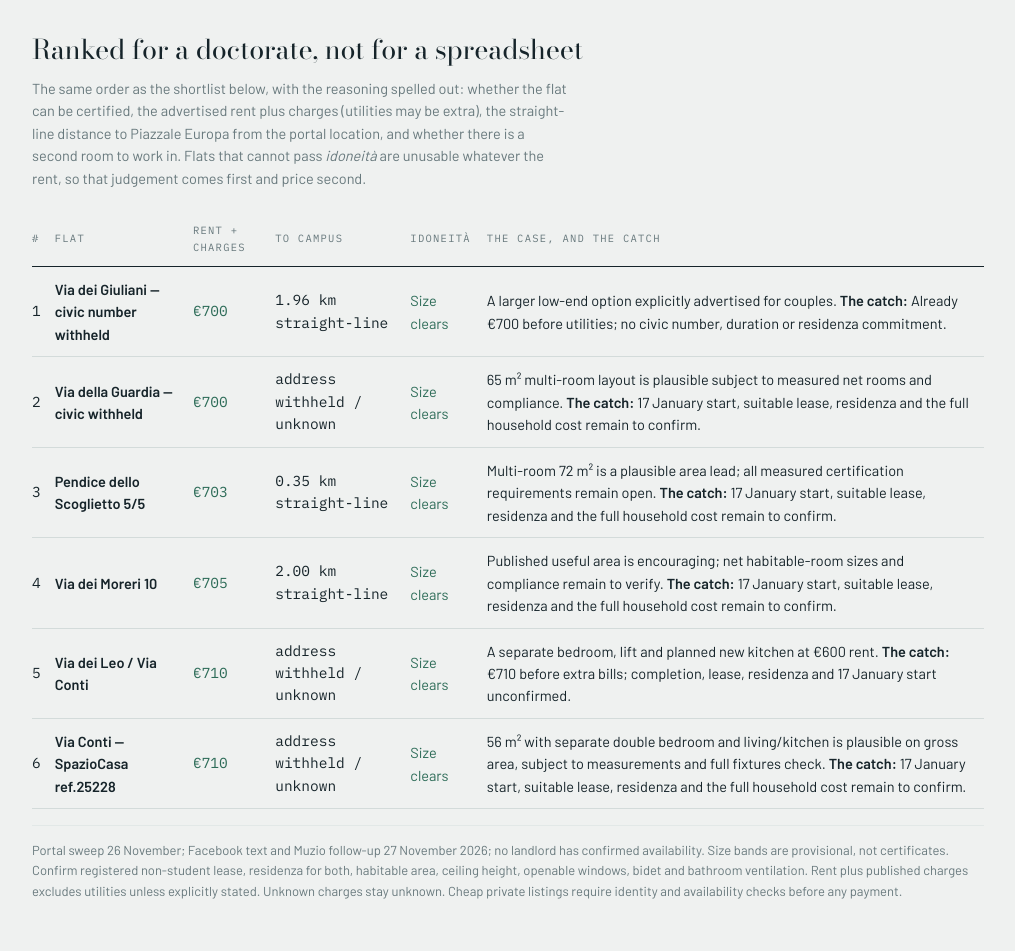
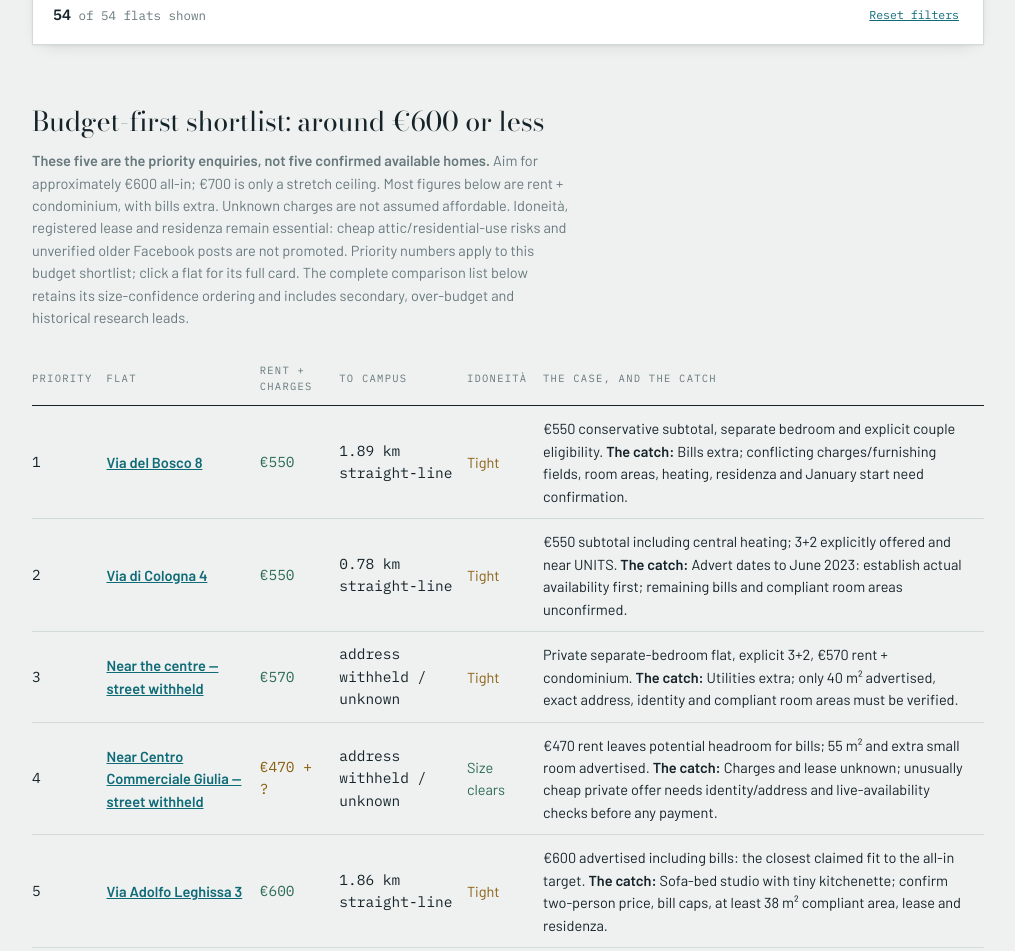
Before and after one commit to beregdsk/trieste-apartments, a plain HTML site: page index.html in a window 1280 px wide. Shown: the part 1560-2511 px from the top of the page, without its empty margins (132-1147 px from the left). Drawn offline with nearby package versions, Linux system fonts and the light colour scheme.

Commit message:
Prioritise the around-600-euro enquiry shortlist
Feature five lower-cost enquiries above the full comparison archive. Make 600 euros all-in the target and 700 a stretch ceiling, retaining all availability, cost and idoneita caveats.

```diff
--- a/index.html
+++ b/index.html
@@ -455,7 +455,7 @@ footer{
   <h1>A place to live.<br><em>Not just to stay.</em></h1>
   <p class="standfirst">A current-source shortlist for a doctoral student and partner. Portal sweep 26 November; Facebook text search and Muzio follow-up 27 November. Older Facebook offers are a separate unverified queue, not current recommendations. No owner has confirmed availability for 17 January 2027, residenza or certification. Earlier advertised availability does not establish acceptance of this lease start date.</p>
   <dl class="brief">
-    <div><dt>Budget ceiling</dt><dd>≈ €700 including bills</dd></div>
+    <div><dt>Priority budget</dt><dd>≈ €600 or less all-in · €700 stretch only</dd></div>
     <div><dt>Household</dt><dd>Two people · whole flat</dd></div>
     <div><dt>Required move-in</dt><dd>17 January 2027 · confirm with owner</dd></div>
     <div><dt>Lease</dt><dd>Registered · residenza for both</dd></div>
@@ -465,10 +465,10 @@ footer{
 </header>
 
 <section>
-  <h2>The number that matters</h2>
+  <h2>€600 is the target, not €700 rent</h2>
   <div class="money">
-    <p><strong>Your ceiling is about €700 including bills, not €700 advertised rent.</strong> A card’s subtotal is rent plus published condominium charges. Electricity, gas, water, TARI and internet may still be extra; some descriptions claim included bills, notably Via Leghissa (€600), but the exact inclusions, caps and two-person price still need written confirmation. Other bill-inclusive comparisons are over budget.</p>
-    <p><b>18 of the 54 cards have a published rent + charges subtotal at or below €700; 16 have unknown rent or charges and 20 are above €700.</b> This is not a claim that 18 homes fit the household budget or are legally suitable. The strongest low-cost leads still need owner verification.</p>
+    <p><strong>Priority: around €600 or less including bills. €700 is a stretch ceiling, not the target.</strong> Focus on roughly €400–500 rent where possible to leave room for charges and utilities. €550–600 before bills is a conditional enquiry, not a confirmed €600 home. A card’s subtotal is rent plus published condominium charges. Electricity, gas, water, TARI and internet may still be extra; some descriptions claim included bills, notably Via Leghissa (€600), but the exact inclusions, caps and two-person price still need written confirmation. Other bill-inclusive comparisons are over budget.</p>
+    <p><b>18 of the 54 cards have a published rent + charges subtotal at or below €700; 16 have unknown rent or charges and 20 are above €700.</b> This is not a claim that 18 homes fit the household budget or are legally suitable. Only <b>nine</b> cards have a known rent + charges subtotal ≤€600, still before extra bills. The five priority enquiries below exclude known certification-risk layouts; all still need owner verification.</p>
     <p><b>No invented charges.</b> Missing spese remain unknown, sort after known totals inside each size band and stay visible when filtering. No-residenza means exclusion, not a discount. A student-targeted ad is eligible to enquire about, but the student contract needs replacing with a suitable 3+2 or transitorio.</p>
   </div>
 </section>
@@ -518,61 +518,53 @@ footer{
 </section>
 
 <section id="ranked">
-  <h2>Ranked for a doctorate, not for a spreadsheet</h2>
-  <p class="sectionnote">The same order as the shortlist below, with the reasoning spelled out: whether the flat can be certified, the advertised rent plus charges (utilities may be extra), the straight-line distance to Piazzale Europa from the portal location, and whether there is a second room to work in. Flats that cannot pass <i>idoneità</i> are unusable whatever the rent, so that judgement comes first and price second.</p>
+  <h2>Budget-first shortlist: around €600 or less</h2>
+  <p class="sectionnote"><b>These five are the priority enquiries, not five confirmed available homes.</b> Aim for approximately €600 all-in; €700 is only a stretch ceiling. Most figures below are rent + condominium, with bills extra. Unknown charges are not assumed affordable. Idoneità, registered lease and residenza remain essential: cheap attic/residential-use risks and unverified older Facebook posts are not promoted. Priority numbers apply to this budget shortlist; click a flat for its full card. The complete comparison list below retains its size-confidence ordering and includes secondary, over-budget and historical research leads.</p>
 
   <table class="cov">
     <thead>
-      <tr><th>#</th><th>Flat</th><th>Rent + charges</th><th>To campus</th><th>Idoneità</th><th>The case, and the catch</th></tr>
+      <tr><th>Priority</th><th>Flat</th><th>Rent + charges</th><th>To campus</th><th>Idoneità</th><th>The case, and the catch</th></tr>
     </thead>
     <tbody>
       <tr>
         <td class="num">1</td>
-        <td><b>Via dei Giuliani — civic number withheld</b></td>
-<td class="num ok">€700</td>
-        <td class="num">1.96 km straight-line</td>
-        <td class="ok">Size clears</td>
-        <td>A larger low-end option explicitly advertised for couples. <b>The catch:</b> Already €700 before utilities; no civic number, duration or residenza commitment.</td>
+        <td><b><a href="#row-nov-bosco8">Via del Bosco 8</a></b></td>
+<td class="num ok">€550</td>
+        <td class="num">1.89 km straight-line</td>
+        <td class="part">Tight</td>
+        <td>€550 conservative subtotal, separate bedroom and explicit couple eligibility. <b>The catch:</b> Bills extra; conflicting charges/furnishing fields, room areas, heating, residenza and January start need confirmation.</td>
       </tr>
       <tr>
         <td class="num">2</td>
-        <td><b>Via della Guardia — civic withheld</b></td>
-<td class="num ok">€700</td>
-        <td class="num">address withheld / unknown</td>
-        <td class="ok">Size clears</td>
-        <td>65 m² multi-room layout is plausible subject to measured net rooms and compliance. <b>The catch:</b> 17 January start, suitable lease, residenza and the full household cost remain to confirm.</td>
+        <td><b><a href="#row-nov-cologna4">Via di Cologna 4</a></b></td>
+<td class="num ok">€550</td>
+        <td class="num">0.78 km straight-line</td>
+        <td class="part">Tight</td>
+        <td>€550 subtotal including central heating; 3+2 explicitly offered and near UNITS. <b>The catch:</b> Advert dates to June 2023: establish actual availability first; remaining bills and compliant room areas unconfirmed.</td>
       </tr>
       <tr>
         <td class="num">3</td>
-        <td><b>Pendice dello Scoglietto 5/5</b></td>
-<td class="num ok">€703</td>
-        <td class="num">0.35 km straight-line</td>
-        <td class="ok">Size clears</td>
-        <td>Multi-room 72 m² is a plausible area lead; all measured certification requirements remain open. <b>The catch:</b> 17 January start, suitable lease, residenza and the full household cost remain to confirm.</td>
+        <td><b><a href="#row-nov-centro570">Near the centre — street withheld</a></b></td>
+<td class="num ok">€570</td>
+        <td class="num">address withheld / unknown</td>
+        <td class="part">Tight</td>
+        <td>Private separate-bedroom flat, explicit 3+2, €570 rent + condominium. <b>The catch:</b> Utilities extra; only 40 m² advertised, exact address, identity and compliant room areas must be verified.</td>
       </tr>
       <tr>
         <td class="num">4</td>
-        <td><b>Via dei Moreri 10</b></td>
-<td class="num ok">€705</td>
-        <td class="num">2.00 km straight-line</td>
+        <td><b><a href="#row-nov-giulia470">Near Centro Commerciale Giulia — street withheld</a></b></td>
+<td class="num part">€470 + ?</td>
+        <td class="num">address withheld / unknown</td>
         <td class="ok">Size clears</td>
-        <td>Published useful area is encouraging; net habitable-room sizes and compliance remain to verify. <b>The catch:</b> 17 January start, suitable lease, residenza and the full household cost remain to confirm.</td>
+        <td>€470 rent leaves potential headroom for bills; 55 m² and extra small room advertised. <b>The catch:</b> Charges and lease unknown; unusually cheap private offer needs identity/address and live-availability checks before any payment.</td>
       </tr>
       <tr>
         <td class="num">5</td>
-        <td><b>Via dei Leo / Via Conti</b></td>
-<td class="num ok">€710</td>
-        <td class="num">address withheld / unknown</td>
-        <td class="ok">Size clears</td>
-        <td>A separate bedroom, lift and planned new kitchen at €600 rent. <b>The catch:</b> €710 before extra bills; completion, lease, residenza and 17 January start unconfirmed.</td>
-      </tr>
-      <tr>
-        <td class="num">6</td>
-        <td><b>Via Conti — SpazioCasa ref.25228</b></td>
-<td class="num ok">€710</td>
-        <td class="num">address withheld / unknown</td>
-        <td class="ok">Size clears</td>
-        <td>56 m² with separate double bedroom and living/kitchen is plausible on gross area, subject to measurements and full fixtures check. <b>The catch:</b> 17 January start, suitable lease, residenza and the full household cost remain to confirm.</td>
+        <td><b><a href="#row-nov-imm-132299372">Via Adolfo Leghissa 3</a></b></td>
+<td class="num ok">€600</td>
+        <td class="num">1.86 km straight-line</td>
+        <td class="part">Tight</td>
+        <td>€600 advertised including bills: the closest claimed fit to the all-in target. <b>The catch:</b> Sofa-bed studio with tiny kitchenette; confirm two-person price, bill caps, at least 38 m² compliant area, lease and residenza.</td>
       </tr>
     </tbody>
   </table>
@@ -714,7 +706,7 @@ footer{
 
 <section>
   <h2>The shortlist</h2>
-  <p class="sectionnote"><b>54 cards: 42 portal/source leads or risk/budget comparisons, plus 12 unverified older Facebook offers.</b> Portal sweep 26 November; Muzio and Facebook text follow-up 27 November. The twelve older Facebook cards are demoted to the lower-priority queue, have no completed gallery review, and are not confirmed current inventory. Ordered by published size plausibility, then known rent + charges; this is not a list of certified or owner-confirmed homes. “Size clears” means enough advertised area to investigate, not proof of habitable room areas or a compliant bathroom. Roof-level and mezzanine layouts are flagged. Unknown charges stay unknown. The old 37-card October shortlist has been archived, not declared dead: Immobiliare’s two reported ≤€700 search pages and all 34 detail pages were subsequently checked in the user’s Chrome. Higher-rent Immobiliare inventory, PCase and Facebook were not fully refreshed. Full-gallery review is noted individually; captured but unreviewed galleries are not compliance evidence. Exact streets withheld by private advertisers have no invented map pin.</p>
+  <p class="sectionnote"><b>Full comparison archive, not the budget-first priority order:</b> 54 cards: 42 portal/source leads or risk/budget comparisons, plus 12 unverified older Facebook offers. Use the five-flat budget shortlist above for first enquiries; €650–700-before-bills cards here are secondary stretch comparisons. Portal sweep 26 November; Muzio and Facebook text follow-up 27 November. The twelve older Facebook cards are demoted to the lower-priority queue, have no completed gallery review, and are not confirmed current inventory. Ordered by published size plausibility, then known rent + charges; this is not a list of certified or owner-confirmed homes. “Size clears” means enough advertised area to investigate, not proof of habitable room areas or a compliant bathroom. Roof-level and mezzanine layouts are flagged. Unknown charges stay unknown. The old 37-card October shortlist has been archived, not declared dead: Immobiliare’s two reported ≤€700 search pages and all 34 detail pages were subsequently checked in the user’s Chrome. Higher-rent Immobiliare inventory, PCase and Facebook were not fully refreshed. Full-gallery review is noted individually; captured but unreviewed galleries are not compliance evidence. Exact streets withheld by private advertisers have no invented map pin.</p>
 
   <div class="rows">
 
```
